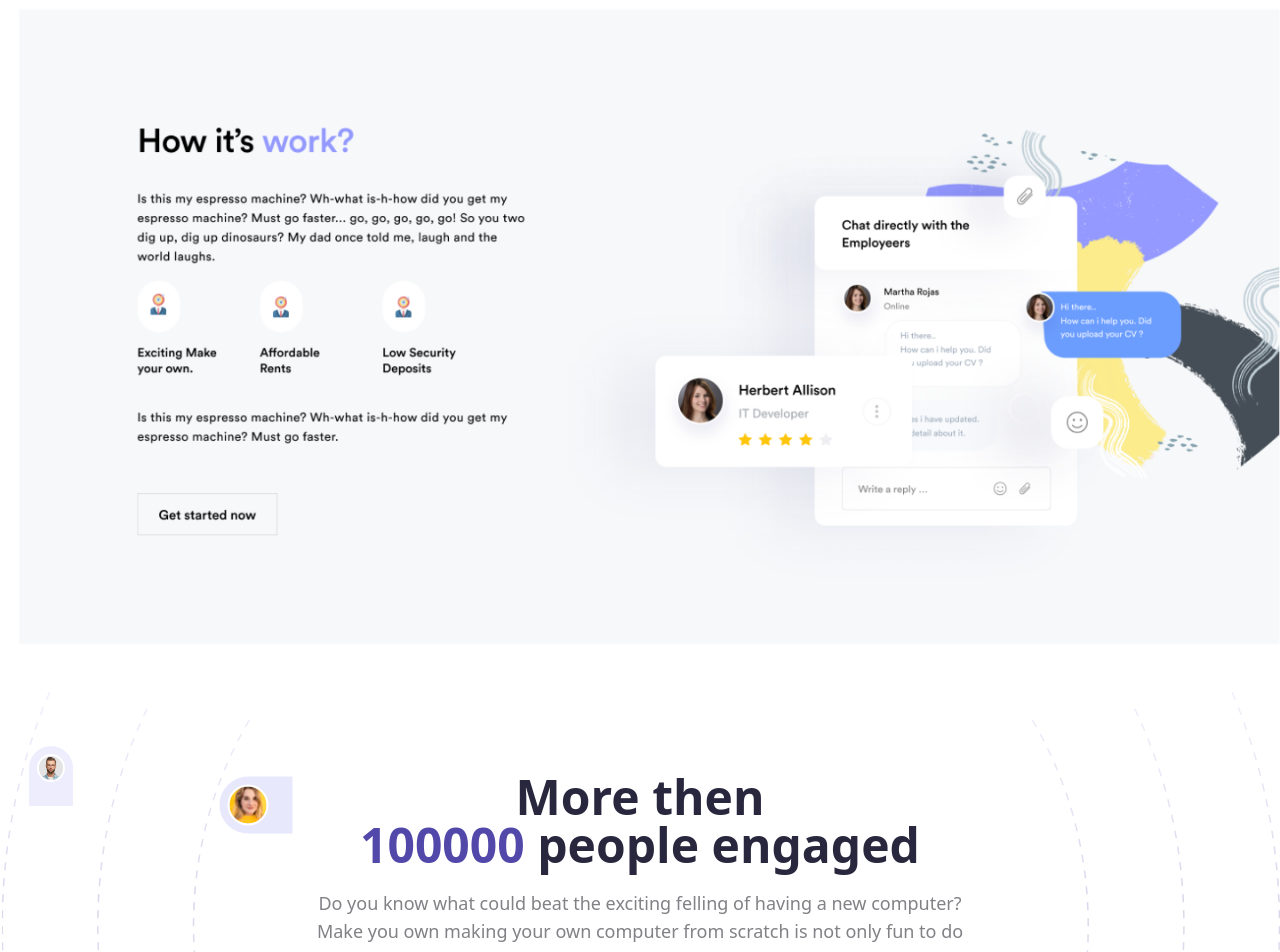
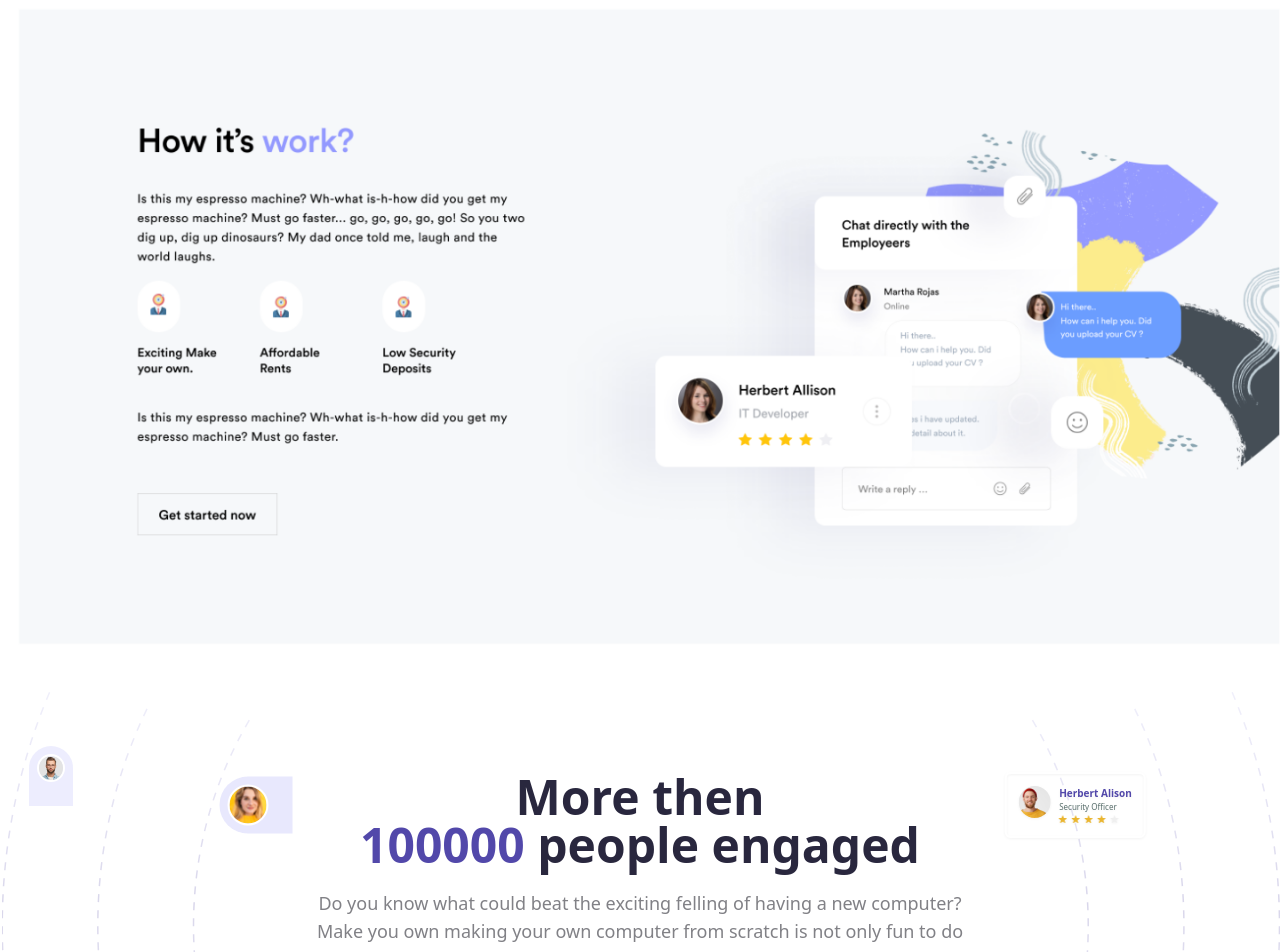
Before and after one commit to mamun-prodhan/igardu-home-page, a React (Vite) app: page / in a window 1280 px wide. Shown: the top 952 px of the page. Built offline with nearby package versions, Linux system fonts and the light colour scheme.

Commit message:
completed

```diff
--- a/src/components/PostAJob/PostAJob.jsx
+++ b/src/components/PostAJob/PostAJob.jsx
@@ -6,6 +6,8 @@ import man3 from "../../assets/man3.png";
 import man4 from "../../assets/man4.png";
 import man5 from "../../assets/man5.png";
 import man6 from "../../assets/man6.png";
+import officer from "../../assets/officer.png";
+import star from "../../assets/star.png";
 
 const PostAJob = () => {
   return (
@@ -52,6 +54,20 @@ const PostAJob = () => {
         src={man6}
         alt=""
       />
+
+      <div className="flex flex-row gap-2 absolute top-[-4%] md:top-[10%] right-[-12%] md:right-[5%] translate-x-[-50%] translate-y-[-50%]  border-2 border-[#FFF] p-3 drop-shadow-sm rounded-md">
+        <div>
+          <img className="rounded-full" src={officer} alt="" />
+        </div>
+        <div>
+          <p className="text-[10px] font-semibold m-0 text-[#5248AA]">
+            Herbert Alison
+          </p>
+          <p className="text-[8px] text-[#596F6C] mb-0.5">Security Officer</p>
+          <img src={star} alt="" />
+        </div>
+      </div>
+
       {/*  */}
       <h2 className="text-3xl md:text-4xl lg:text-5xl text-center font-bold text-[#29273E]">
         More then <br />
```
Also changed, not shown: src/assets/officer.png (added), src/assets/star.png (added).
